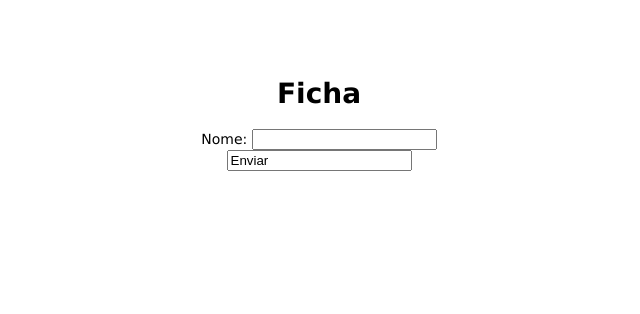
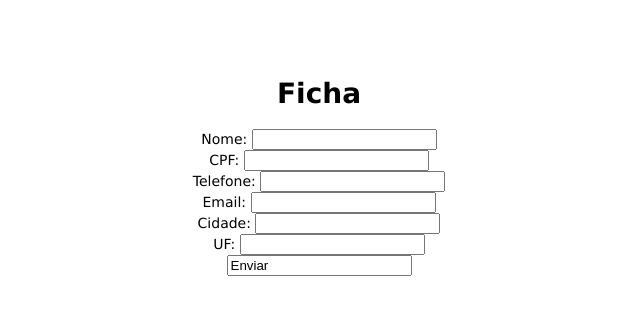
Before and after one commit to felipebeskow/plsql-api, a website: page public/index.html in a window 1280 px wide. Shown: the whole page, without its empty margins (321-961 px from the left). Drawn offline with Linux system fonts and the light colour scheme.

Commit message:
form ficha

```diff
--- a/public/index.html
+++ b/public/index.html
@@ -10,8 +10,24 @@
 <body>
     <h1>Ficha</h1>
     <form>
-        <label for="nome">Nome:</label>
-        <input id="nome" type="text" name="nome"> <br>
+        <label for="nome">Nome: </label>
+        <input id="nome" type="text" name="nome"><br>
+
+        <label for="cpf">CPF: </label>
+        <input id="cpf" type="text" name="cpf"><br>
+
+        <label for="telefone">Telefone: </label>
+        <input id="telefone" type="tel" name="telefone"><br>
+
+        <label for="email">Email: </label>
+        <input id="email" type="email" name="email"><br>
+
+        <label for="cidade">Cidade: </label>
+        <input id="cidade" type="text" name="cidade"><br>
+
+        <label for="uf">UF: </label>
+        <input id="uf" type="text" name="uf"><br>
+
         <input type="enviar" value="Enviar">
     </form>
 </body>
```
